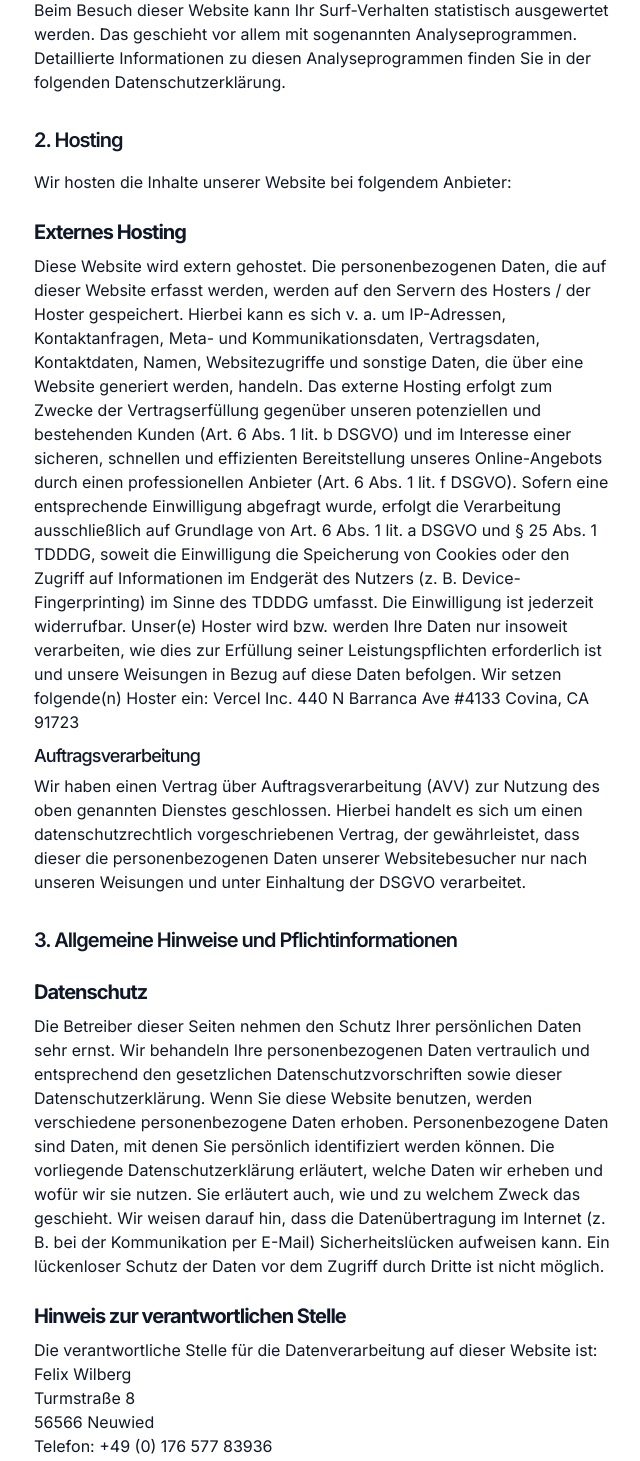
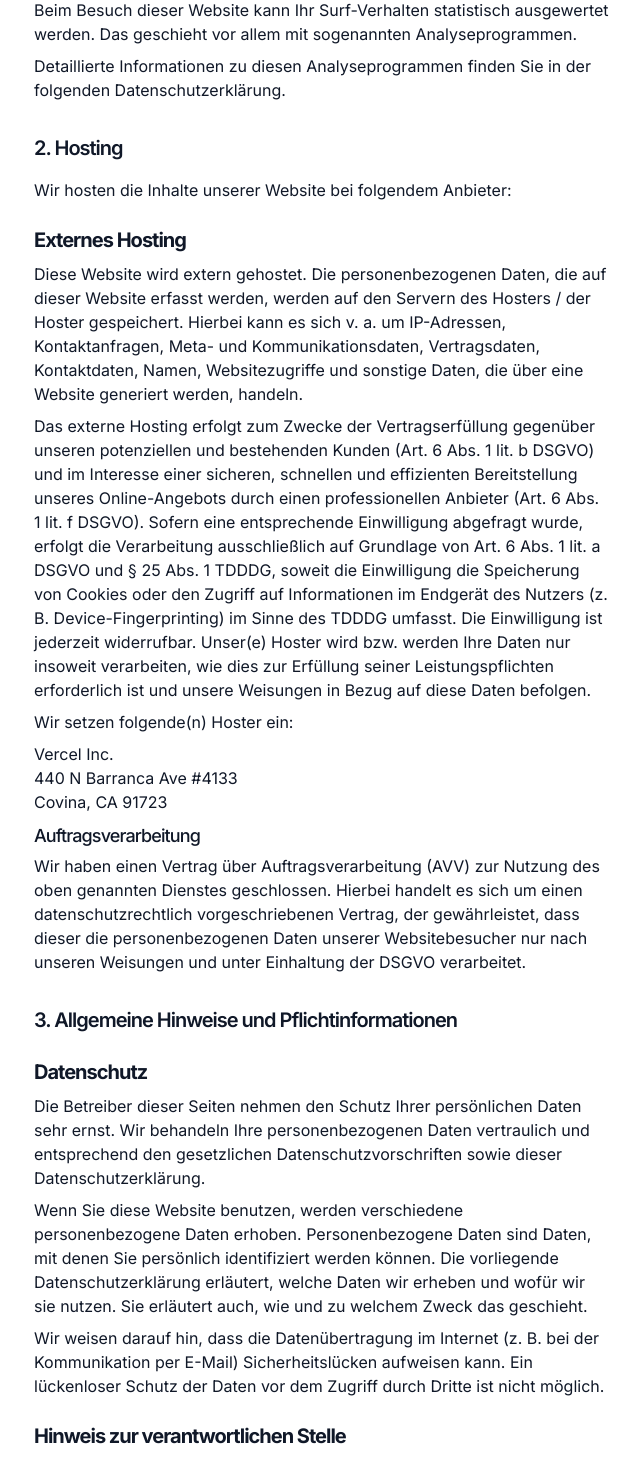
Before and after one commit to felix-wilberg/felixwilberg-portfolio, a Next.js app: page /privacy in a window 1280 px wide. Shown: the part 1330-2791 px from the top of the page, without its empty margins (318-958 px from the left). Built offline with nearby package versions, Linux system fonts and the light colour scheme.

Commit message:
fixes format issues in privacy

```diff
--- a/app/privacy/Privacy.tsx
+++ b/app/privacy/Privacy.tsx
@@ -5,12 +5,12 @@ const Privacy = () => {
         Datenschutz&shy;erkl&auml;rung
       </h1>
       <h2 className="font-semibold text-xl mb-2 mt-8 tracking-tighter">
-        1. Datenschutz auf einen Blick{' '}
+        1. Datenschutz auf einen Blick
       </h2>
       <h3 className="font-bold text-xl mb-2 mt-6 tracking-tighter">
         Allgemeine Hinweise
       </h3>
-      <p>
+      <p className="mb-2">
         Die folgenden Hinweise geben einen einfachen Überblick darüber, was mit
         Ihren personenbezogenen Daten passiert, wenn Sie diese Website besuchen.
         Personenbezogene Daten sind alle Daten, mit denen Sie persönlich
@@ -24,7 +24,7 @@ const Privacy = () => {
       <h4 className="font-medium text-lg mb-1 mt-2 tracking-tighter">
         Wer ist verantwortlich für die Datenerfassung auf dieser Website?
       </h4>
-      <p>
+      <p className="mb-2">
         Die Datenverarbeitung auf dieser Website erfolgt durch den
         Websitebetreiber. Dessen Kontaktdaten können Sie dem Abschnitt „Hinweis
         zur Verantwortlichen Stelle“ in dieser Datenschutzerklärung entnehmen.
@@ -32,7 +32,7 @@ const Privacy = () => {
       <h4 className="font-medium text-lg mb-1 mt-2 tracking-tighter">
         Wie erfassen wir Ihre Daten?
       </h4>
-      <p>
+      <p className="mb-2">
         Ihre Daten werden zum einen dadurch erhoben, dass Sie uns diese
         mitteilen. Hierbei kann es sich z. B. um Daten handeln, die Sie in ein
         Kontaktformular eingeben. Andere Daten werden automatisch oder nach
@@ -44,7 +44,7 @@ const Privacy = () => {
       <h4 className="font-medium text-lg mb-1 mt-2 tracking-tighter">
         Wofür nutzen wir Ihre Daten?
       </h4>
-      <p>
+      <p className="mb-2">
         Ein Teil der Daten wird erhoben, um eine fehlerfreie Bereitstellung der
         Website zu gewährleisten. Andere Daten können zur Analyse Ihres
         Nutzerverhaltens verwendet werden. Sofern über die Website Verträge
@@ -55,7 +55,7 @@ const Privacy = () => {
       <h4 className="font-medium text-lg mb-1 mt-2 tracking-tighter">
         Welche Rechte haben Sie bezüglich Ihrer Daten?
       </h4>
-      <p>
+      <p className="mb-2">
         Sie haben jederzeit das Recht, unentgeltlich Auskunft über Herkunft,
         Empfänger und Zweck Ihrer gespeicherten personenbezogenen Daten zu
         erhalten. Sie haben außerdem ein Recht, die Berichtigung oder Löschung
@@ -71,11 +71,14 @@ const Privacy = () => {
       <h3 className="font-bold text-xl mb-2 mt-6 tracking-tighter">
         Analyse-Tools und Tools von Drittanbietern
       </h3>
-      <p>
+      <p className="mb-2">
         Beim Besuch dieser Website kann Ihr Surf-Verhalten statistisch
         ausgewertet werden. Das geschieht vor allem mit sogenannten
-        Analyseprogrammen. Detaillierte Informationen zu diesen
-        Analyseprogrammen finden Sie in der folgenden Datenschutzerklärung.
+        Analyseprogrammen.
+      </p>
+      <p className="mb-2">
+        Detaillierte Informationen zu diesen Analyseprogrammen finden Sie in der
+        folgenden Datenschutzerklärung.
       </p>
       <h2 className="font-semibold text-xl mb-4 mt-8 tracking-tighter">
         2. Hosting
@@ -84,32 +87,38 @@ const Privacy = () => {
       <h3 className="font-bold text-xl mb-2 mt-6 tracking-tighter">
         Externes Hosting
       </h3>
-      <p>
+      <p className="mb-2">
         Diese Website wird extern gehostet. Die personenbezogenen Daten, die auf
         dieser Website erfasst werden, werden auf den Servern des Hosters / der
         Hoster gespeichert. Hierbei kann es sich v. a. um IP-Adressen,
         Kontaktanfragen, Meta- und Kommunikationsdaten, Vertragsdaten,
         Kontaktdaten, Namen, Websitezugriffe und sonstige Daten, die über eine
-        Website generiert werden, handeln. Das externe Hosting erfolgt zum
-        Zwecke der Vertragserfüllung gegenüber unseren potenziellen und
-        bestehenden Kunden (Art. 6 Abs. 1 lit. b DSGVO) und im Interesse einer
-        sicheren, schnellen und effizienten Bereitstellung unseres
-        Online-Angebots durch einen professionellen Anbieter (Art. 6 Abs. 1 lit.
-        f DSGVO). Sofern eine entsprechende Einwilligung abgefragt wurde,
-        erfolgt die Verarbeitung ausschließlich auf Grundlage von Art. 6 Abs. 1
-        lit. a DSGVO und § 25 Abs. 1 TDDDG, soweit die Einwilligung die
-        Speicherung von Cookies oder den Zugriff auf Informationen im Endgerät
-        des Nutzers (z. B. Device-Fingerprinting) im Sinne des TDDDG umfasst.
-        Die Einwilligung ist jederzeit widerrufbar. Unser(e) Hoster wird bzw.
-        werden Ihre Daten nur insoweit verarbeiten, wie dies zur Erfüllung
-        seiner Leistungspflichten erforderlich ist und unsere Weisungen in Bezug
-        auf diese Daten befolgen. Wir setzen folgende(n) Hoster ein: Vercel Inc.
-        440 N Barranca Ave #4133 Covina, CA 91723
+        Website generiert werden, handeln.
+      </p>
+      <p className="mb-2">
+        Das externe Hosting erfolgt zum Zwecke der Vertragserfüllung gegenüber
+        unseren potenziellen und bestehenden Kunden (Art. 6 Abs. 1 lit. b DSGVO)
+        und im Interesse einer sicheren, schnellen und effizienten
+        Bereitstellung unseres Online-Angebots durch einen professionellen
+        Anbieter (Art. 6 Abs. 1 lit. f DSGVO). Sofern eine entsprechende
+        Einwilligung abgefragt wurde, erfolgt die Verarbeitung ausschließlich
+        auf Grundlage von Art. 6 Abs. 1 lit. a DSGVO und § 25 Abs. 1 TDDDG,
+        soweit die Einwilligung die Speicherung von Cookies oder den Zugriff auf
+        Informationen im Endgerät des Nutzers (z. B. Device-Fingerprinting) im
+        Sinne des TDDDG umfasst. Die Einwilligung ist jederzeit widerrufbar.
+        Unser(e) Hoster wird bzw. werden Ihre Daten nur insoweit verarbeiten,
+        wie dies zur Erfüllung seiner Leistungspflichten erforderlich ist und
+        unsere Weisungen in Bezug auf diese Daten befolgen.
+      </p>
+      <p className="mb-2"> Wir setzen folgende(n) Hoster ein:</p>
+      <p className="mb-2">
+        Vercel Inc. <br />
+        440 N Barranca Ave #4133 <br /> Covina, CA 91723
       </p>
       <h4 className="font-medium text-lg mb-1 mt-2 tracking-tighter">
         Auftragsverarbeitung
       </h4>
-      <p>
+      <p className="mb-2">
         Wir haben einen Vertrag über Auftragsverarbeitung (AVV) zur Nutzung des
         oben genannten Dienstes geschlossen. Hierbei handelt es sich um einen
         datenschutzrechtlich vorgeschriebenen Vertrag, der gewährleistet, dass
@@ -122,28 +131,33 @@ const Privacy = () => {
       <h3 className="font-bold text-xl mb-2 mt-6 tracking-tighter">
         Datenschutz
       </h3>
-      <p>
+      <p className="mb-2">
         Die Betreiber dieser Seiten nehmen den Schutz Ihrer persönlichen Daten
         sehr ernst. Wir behandeln Ihre personenbezogenen Daten vertraulich und
         entsprechend den gesetzlichen Datenschutzvorschriften sowie dieser
-        Datenschutzerklärung. Wenn Sie diese Website benutzen, werden
-        verschiedene personenbezogene Daten erhoben. Personenbezogene Daten sind
-        Daten, mit denen Sie persönlich identifiziert werden können. Die
-        vorliegende Datenschutzerklärung erläutert, welche Daten wir erheben und
-        wofür wir sie nutzen. Sie erläutert auch, wie und zu welchem Zweck das
-        geschieht. Wir weisen darauf hin, dass die Datenübertragung im Internet
-        (z. B. bei der Kommunikation per E-Mail) Sicherheitslücken aufweisen
-        kann. Ein lückenloser Schutz der Daten vor dem Zugriff durch Dritte ist
-        nicht möglich.
+        Datenschutzerklärung.
+      </p>
+      <p className="mb-2">
+        Wenn Sie diese Website benutzen, werden verschiedene personenbezogene
+        Daten erhoben. Personenbezogene Daten sind Daten, mit denen Sie
+        persönlich identifiziert werden können. Die vorliegende
+        Datenschutzerklärung erläutert, welche Daten wir erheben und wofür wir
+        sie nutzen. Sie erläutert auch, wie und zu welchem Zweck das geschieht.
+      </p>
+      <p className="mb-2">
+        Wir weisen darauf hin, dass die Datenübertragung im Internet (z. B. bei
+        der Kommunikation per E-Mail) Sicherheitslücken aufweisen kann. Ein
+        lückenloser Schutz der Daten vor dem Zugriff durch Dritte ist nicht
+        möglich.
       </p>
       <h3 className="font-bold text-xl mb-2 mt-6 tracking-tighter">
         Hinweis zur verantwortlichen Stelle
       </h3>
-      <p>
+      <p className="mb-2">
         Die verantwortliche Stelle für die Datenverarbeitung auf dieser Website
         ist:
       </p>
-      <p>
+      <p className="mb-2">
         Felix Wilberg
         <br />
         Turmstraße 8
@@ -154,7 +168,7 @@ const Privacy = () => {
         <br />
         E-Mail: felix@felixwilberg.com
       </p>
-      <p>
+      <p className="mb-2">
         Verantwortliche Stelle ist die natürliche oder juristische Person, die
         allein oder gemeinsam mit anderen über die Zwecke und Mittel der
         Verarbeitung von personenbezogenen Daten (z. B. Namen, E-Mail-Adressen
@@ -163,7 +177,7 @@ const Privacy = () => {
       <h3 className="font-bold text-xl mb-2 mt-6 tracking-tighter">
         Speicherdauer
       </h3>
-      <p>
+      <p className="mb-2">
         Soweit innerhalb dieser Datenschutzerklärung keine speziellere
         Speicherdauer genannt wurde, verbleiben Ihre personenbezogenen Daten bei
         uns, bis der Zweck für die Datenverarbeitung entfällt. Wenn Sie ein
@@ -178,7 +192,7 @@ const Privacy = () => {
         Allgemeine Hinweise zu den Rechtsgrundlagen der Datenverarbeitung auf
         dieser Website
       </h3>
-      <p>
+      <p className="mb-2">
         Sofern Sie in die Datenverarbeitung eingewilligt haben, verarbeiten wir
         Ihre personenbezogenen Daten auf Grundlage von Art. 6 Abs. 1 lit. a
         DSGVO bzw. Art. 9 Abs. 2 lit. a DSGVO, sofern besondere Datenkategorien
@@ -202,7 +216,7 @@ const Privacy = () => {
       <h3 className="font-bold text-xl mb-2 mt-6 tracking-tighter">
         Empfänger von personenbezogenen Daten
       </h3>
-      <p>
+      <p className="mb-2">
         Im Rahmen unserer Geschäftstätigkeit arbeiten wir mit verschiedenen
         externen Stellen zusammen. Dabei ist teilweise auch eine Übermittlung
         von personenbezogenen Daten an diese externen Stellen erforderlich. Wir
@@ -220,7 +234,7 @@ const Privacy = () => {
       <h3 className="font-bold text-xl mb-2 mt-6 tracking-tighter">
         Widerruf Ihrer Einwilligung zur Datenverarbeitung
       </h3>
-      <p>
+      <p className="mb-2">
         Viele Datenverarbeitungsvorgänge sind nur mit Ihrer ausdrücklichen
         Einwilligung möglich. Sie können eine bereits erteilte Einwilligung
         jederzeit widerrufen. Die Rechtmäßigkeit der bis zum Widerruf erfolgten
@@ -230,7 +244,7 @@ const Privacy = () => {
         Widerspruchsrecht gegen die Datenerhebung in besonderen Fällen sowie
         gegen Direktwerbung (Art. 21 DSGVO)
       </h3>
-      <p>
+      <p className="mb-2">
         WENN DIE DATENVERARBEITUNG AUF GRUNDLAGE VON ART. 6 ABS. 1 LIT. E ODER F
         DSGVO ERFOLGT, HABEN SIE JEDERZEIT DAS RECHT, AUS GRÜNDEN, DIE SICH AUS
         IHRER BESONDEREN SITUATION ERGEBEN, GEGEN DIE VERARBEITUNG IHRER
@@ -242,7 +256,9 @@ const Privacy = () => {
         DENN, WIR KÖNNEN ZWINGENDE SCHUTZWÜRDIGE GRÜNDE FÜR DIE VERARBEITUNG
         NACHWEISEN, DIE IHRE INTERESSEN, RECHTE UND FREIHEITEN ÜBERWIEGEN ODER
         DIE VERARBEITUNG DIENT DER GELTENDMACHUNG, AUSÜBUNG ODER VERTEIDIGUNG
-        VON RECHTSANSPRÜCHEN (WIDERSPRUCH NACH ART. 21 ABS. 1 DSGVO). <br />
+        VON RECHTSANSPRÜCHEN (WIDERSPRUCH NACH ART. 21 ABS. 1 DSGVO).{' '}
+      </p>
+      <p className="mb-2">
         WERDEN IHRE PERSONENBEZOGENEN DATEN VERARBEITET, UM DIREKTWERBUNG ZU
         BETREIBEN, SO HABEN SIE DAS RECHT, JEDERZEIT WIDERSPRUCH GEGEN DIE
         VERARBEITUNG SIE BETREFFENDER PERSONENBEZOGENER DATEN ZUM ZWECKE
@@ -255,7 +271,7 @@ const Privacy = () => {
       <h3 className="font-bold text-xl mb-2 mt-6 tracking-tighter">
         Beschwerderecht bei der zuständigen Aufsichtsbehörde
       </h3>
-      <p>
+      <p className="mb-2">
         Im Falle von Verstößen gegen die DSGVO steht den Betroffenen ein
         Beschwerderecht bei einer Aufsichtsbehörde, insbesondere in dem
         Mitgliedstaat ihres gewöhnlichen Aufenthalts, ihres Arbeitsplatzes oder
@@ -266,7 +282,7 @@ const Privacy = () => {
       <h3 className="font-bold text-xl mb-2 mt-6 tracking-tighter">
         Recht auf Datenübertragbarkeit
       </h3>
-      <p>
+      <p className="mb-2">
         Sie haben das Recht, Daten, die wir auf Grundlage Ihrer Einwilligung
         oder in Erfüllung eines Vertrags automatisiert verarbeiten, an sich oder
         an einen Dritten in einem gängigen, maschinenlesbaren Format aushändigen
@@ -277,7 +293,7 @@ const Privacy = () => {
       <h3 className="font-bold text-xl mb-2 mt-6 tracking-tighter">
         Auskunft, Berichtigung und Löschung
       </h3>
-      <p>
+      <p className="mb-2">
         Sie haben im Rahmen der geltenden gesetzlichen Bestimmungen jederzeit
         das Recht auf unentgeltliche Auskunft über Ihre gespeicherten
         personenbezogenen Daten, deren Herkunft und Empfänger und den Zweck der
@@ -288,24 +304,32 @@ const Privacy = () => {
       <h3 className="font-bold text-xl mb-2 mt-6 tracking-tighter">
         Recht auf Einschränkung der Verarbeitung
       </h3>
-      <p>
+      <p className="mb-2">
         Sie haben das Recht, die Einschränkung der Verarbeitung Ihrer
         personenbezogenen Daten zu verlangen. Hierzu können Sie sich jederzeit
         an uns wenden. Das Recht auf Einschränkung der Verarbeitung besteht in
         folgenden Fällen:
-        <br /> Wenn Sie die Richtigkeit Ihrer bei uns gespeicherten
-        personenbezogenen Daten bestreiten, benötigen wir in der Regel Zeit, um
-        dies zu überprüfen. Für die Dauer der Prüfung haben Sie das Recht, die
+      </p>
+      <p className="mb-2">
+        Wenn Sie die Richtigkeit Ihrer bei uns gespeicherten personenbezogenen
+        Daten bestreiten, benötigen wir in der Regel Zeit, um dies zu
+        überprüfen. Für die Dauer der Prüfung haben Sie das Recht, die
         Einschränkung der Verarbeitung Ihrer personenbezogenen Daten zu
-        verlangen. <br />
+        verlangen.
+      </p>
+      <p className="mb-2">
         Wenn die Verarbeitung Ihrer personenbezogenen Daten unrechtmäßig
         geschah/geschieht, können Sie statt der Löschung die Einschränkung der
-        Datenverarbeitung verlangen. <br />
+        Datenverarbeitung verlangen.
+      </p>
+      <p className="mb-2">
         Wenn wir Ihre personenbezogenen Daten nicht mehr benötigen, Sie sie
         jedoch zur Ausübung, Verteidigung oder Geltendmachung von
         Rechtsansprüchen benötigen, haben Sie das Recht, statt der Löschung die
         Einschränkung der Verarbeitung Ihrer personenbezogenen Daten zu
-        verlangen. <br />
+        verlangen.
+      </p>
+      <p className="mb-2">
         Wenn Sie einen Widerspruch nach Art. 21 Abs. 1 DSGVO eingelegt haben,
         muss eine Abwägung zwischen Ihren und unseren Interessen vorgenommen
         werden. Solange noch nicht feststeht, wessen Interessen überwiegen,
@@ -321,21 +345,23 @@ const Privacy = () => {
       <h3 className="font-bold text-xl mb-2 mt-6 tracking-tighter">
         SSL- bzw. TLS-Verschlüsselung
       </h3>
-      <p>
+      <p className="mb-2">
         Diese Seite nutzt aus Sicherheitsgründen und zum Schutz der Übertragung
         vertraulicher Inhalte, wie zum Beispiel Bestellungen oder Anfragen, die
         Sie an uns als Seitenbetreiber senden, eine SSL- bzw. TLS-
         Verschlüsselung. Eine verschlüsselte Verbindung erkennen Sie daran, dass
         die Adresszeile des Browsers von „http://“ auf „https://“ wechselt und
-        an dem Schloss-Symbol in Ihrer Browserzeile. <br /> Wenn die SSL- bzw.
-        TLS-Verschlüsselung aktiviert ist, können die Daten, die Sie an uns
-        übermitteln, nicht von Dritten mitgelesen werden.
+        an dem Schloss-Symbol in Ihrer Browserzeile.
+      </p>
+      <p className="mb-2">
+        Wenn die SSL- bzw. TLS-Verschlüsselung aktiviert ist, können die Daten,
+        die Sie an uns übermitteln, nicht von Dritten mitgelesen werden.
       </p>
       <h2 className="font-semibold text-xl mb-4 mt-8 tracking-tighter">
         4. Datenerfassung auf dieser Website
       </h2>
       <h3 className="font-bold text-xl mb-2 mt-6 tracking-tighter">Cookies</h3>
-      <p>
+      <p className="mb-2">
         Unsere Internetseiten verwenden so genannte „Cookies“. Cookies sind
         kleine Datenpakete und richten auf Ihrem Endgerät keinen Schaden an. Sie
         werden entweder vorübergehend für die Dauer einer Sitzung
@@ -344,17 +370,22 @@ const Privacy = () => {
         gelöscht. Permanente Cookies bleiben auf Ihrem Endgerät gespeichert, bis
         Sie diese selbst löschen oder eine automatische Löschung durch Ihren
         Webbrowser erfolgt.
-        <br /> Cookies können von uns (First-Party-Cookies) oder von
-        Drittunternehmen stammen (sog. Third-Party- Cookies).
-        Third-Party-Cookies ermöglichen die Einbindung bestimmter
-        Dienstleistungen von Drittunternehmen innerhalb von Webseiten (z. B.
-        Cookies zur Abwicklung von Zahlungsdienstleistungen).
-        <br /> Cookies haben verschiedene Funktionen. Zahlreiche Cookies sind
-        technisch notwendig, da bestimmte Webseitenfunktionen ohne diese nicht
+      </p>
+      <p className="mb-2">
+        Cookies können von uns (First-Party-Cookies) oder von Drittunternehmen
+        stammen (sog. Third-Party- Cookies). Third-Party-Cookies ermöglichen die
+        Einbindung bestimmter Dienstleistungen von Drittunternehmen innerhalb
+        von Webseiten (z. B. Cookies zur Abwicklung von
+        Zahlungsdienstleistungen).
+      </p>
+      <p className="mb-2">
+        Cookies haben verschiedene Funktionen. Zahlreiche Cookies sind technisch
+        notwendig, da bestimmte Webseitenfunktionen ohne diese nicht
         funktionieren würden (z. B. die Warenkorbfunktion oder die Anzeige von
         Videos). Andere Cookies können zur Auswertung des Nutzerverhaltens oder
         zu Werbezwecken verwendet werden.
-        <br />
+      </p>
+      <p className="mb-2">
         Cookies, die zur Durchführung des elektronischen Kommunikationsvorgangs,
         zur Bereitstellung bestimmter, von Ihnen erwünschter Funktionen (z. B.
         für die Warenkorbfunktion) oder zur Optimierung der Website (z. B.
@@ -368,18 +399,20 @@ const Privacy = () => {
         wurde, erfolgt die Verarbeitung ausschließlich auf Grundlage dieser
         Einwilligung (Art. 6 Abs. 1 lit. a DSGVO und § 25 Abs. 1 TDDDG); die
         Einwilligung ist jederzeit widerrufbar.
-        <br />
+      </p>
+      <p className="mb-2">
         Sie können Ihren Browser so einstellen, dass Sie über das Setzen von
         Cookies informiert werden und Cookies nur im Einzelfall erlauben, die
         Annahme von Cookies für bestimmte Fälle oder generell ausschließen sowie
         das automatische Löschen der Cookies beim Schließen des Browsers
         aktivieren. Bei der Deaktivierung von Cookies kann die Funktionalität
         dieser Website eingeschränkt sein.
-        <br /> Welche Cookies und Dienste auf dieser Website eingesetzt werden,
-        können Sie dieser Datenschutzerklärung entnehmen.
-        <br />
-        Quelle: https://www.e-recht24.de
       </p>
+      <p className="mb-2">
+        Welche Cookies und Dienste auf dieser Website eingesetzt werden, können
+        Sie dieser Datenschutzerklärung entnehmen.
+      </p>
+      <p className="mb-2">Quelle: https://www.e-recht24.de</p>
     </div>
   );
 };
```
